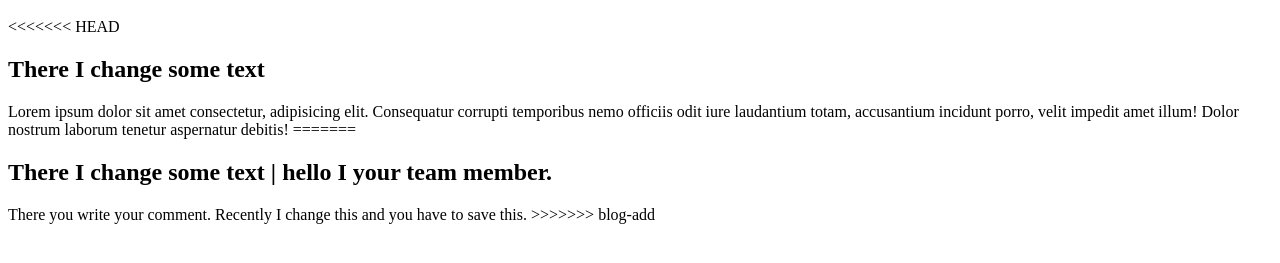
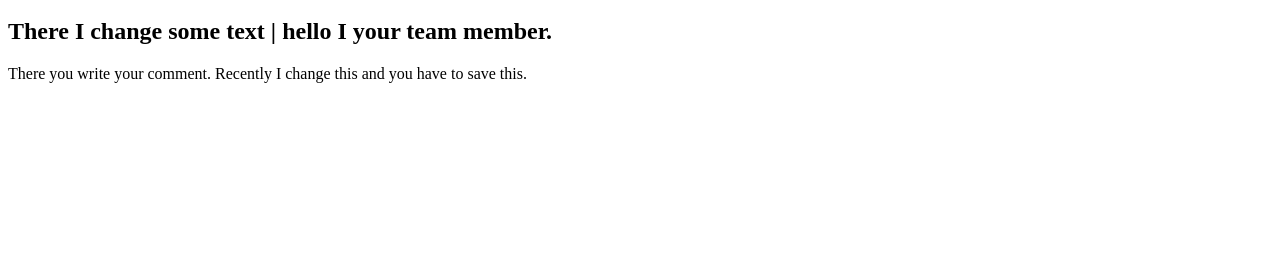
Before and after one commit to Shajib-Dv/test-repo-one, a plain HTML site: page index.html in a window 1280 px wide. Shown: the part 405-668 px from the top of the page. Drawn offline with Linux system fonts and the light colour scheme.

Commit message:
resolved

```diff
--- a/index.html
+++ b/index.html
@@ -30,19 +30,10 @@
     </div>
     <div class="blog-box">
       <h1>Check how to fix conflict</h1>
-<<<<<<< HEAD
-      <h2>There I change some text</h2>
-      <p>
-        Lorem ipsum dolor sit amet consectetur, adipisicing elit. Consequatur
-        corrupti temporibus nemo officiis odit iure laudantium totam,
-        accusantium incidunt porro, velit impedit amet illum! Dolor nostrum
-        laborum tenetur aspernatur debitis!
-=======
       <h2>There I change some text | hello I your team member.</h2>
       <p>
         There you write your comment. Recently I change this and you have to
         save this.
->>>>>>> blog-add
       </p>
     </div>
   </body>
```
